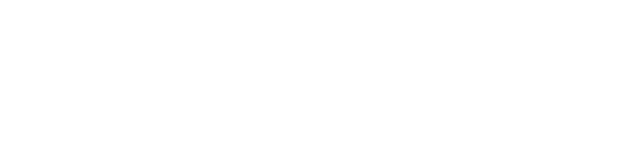
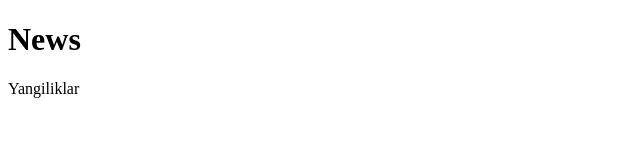
Before and after one commit to Bmurodov00/git-fundamentals, a plain HTML site: page index.html in a window 1280 px wide. Shown: the whole page, without its empty margins (0-640 px from the left). Drawn offline with Linux system fonts and the light colour scheme.

Commit message:
Add heading and motto

```diff
--- a/index.html
+++ b/index.html
@@ -7,6 +7,7 @@
   <title>GitHub bilan ishlash</title>
 </head>
 <body>
-
+<h1>News</h1>
+<p>Yangiliklar</p>
 </body>
 </html>
```
